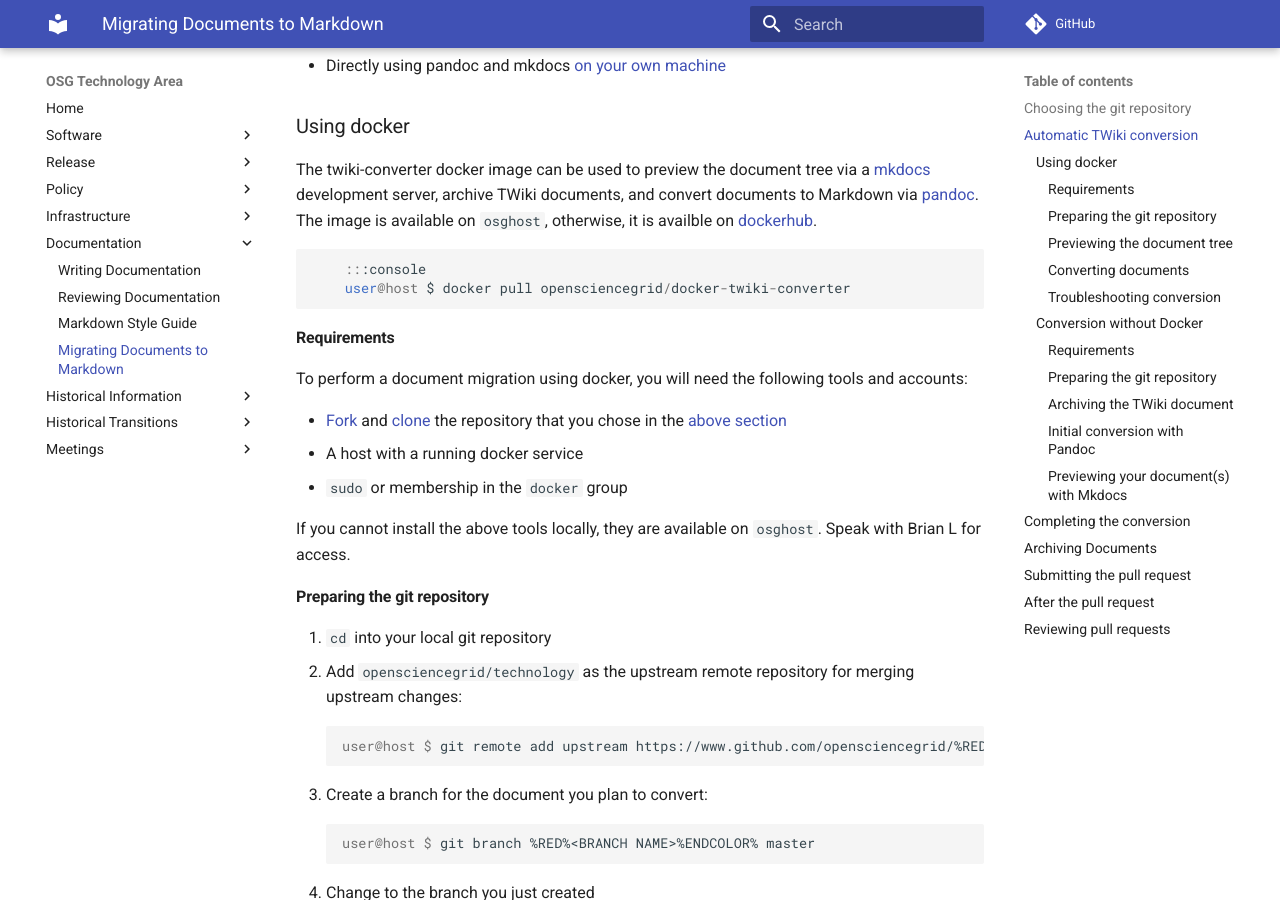
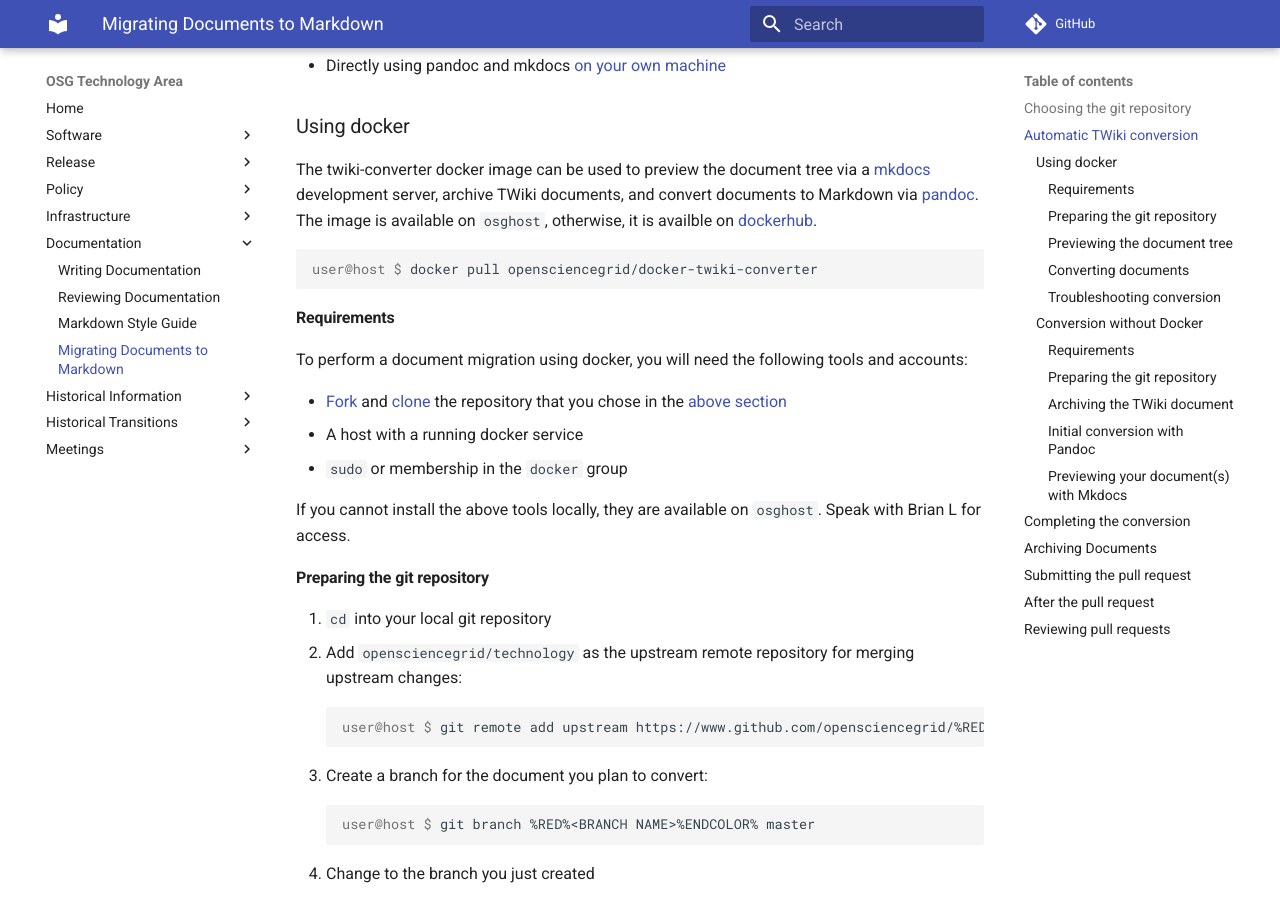
Before and after one commit to zvada/technology, an MkDocs documentation site: the page built from docs/documentation/markdown-migration.md, in a window 1280 px wide and 900 px high, scrolled down 830 px. Built offline with MkDocs 1.6.1 and Material for MkDocs 9.7.7, drawn with Linux system fonts in a browser that asks for light colours; comment, search, counter and statistics services are not loaded; old or Windows-style settings are respelled for this version of MkDocs.

Commit message:
Fix broken code block

````diff
--- a/docs/documentation/markdown-migration.md
+++ b/docs/documentation/markdown-migration.md
@@ -30,8 +30,9 @@ Choose one of the following methods for converting TWiki documents:
 
 The twiki-converter docker image can be used to preview the document tree via a [mkdocs](http://www.mkdocs.org/#getting-started) development server, archive TWiki documents, and convert documents to Markdown via [pandoc](http://pandoc.org/). The image is available on `osghost`, otherwise, it is availble on [dockerhub](https://hub.docker.com/r/opensciencegrid/docker-twiki-converter/).
 
-        :::console
-        user@host $ docker pull opensciencegrid/docker-twiki-converter
+```console
+user@host $ docker pull opensciencegrid/docker-twiki-converter
+```
 
 #### Requirements ####
 
````
